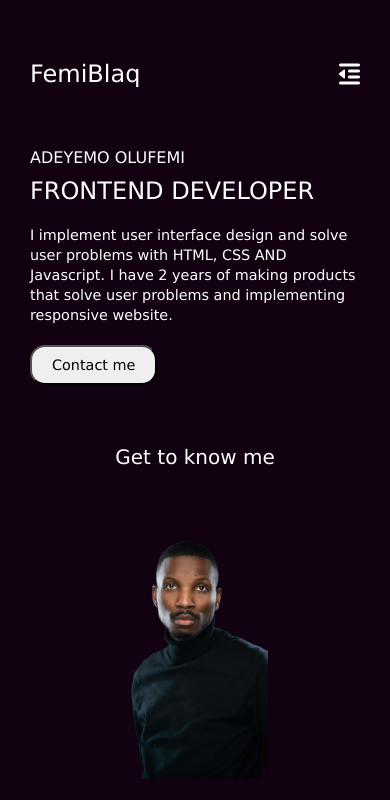
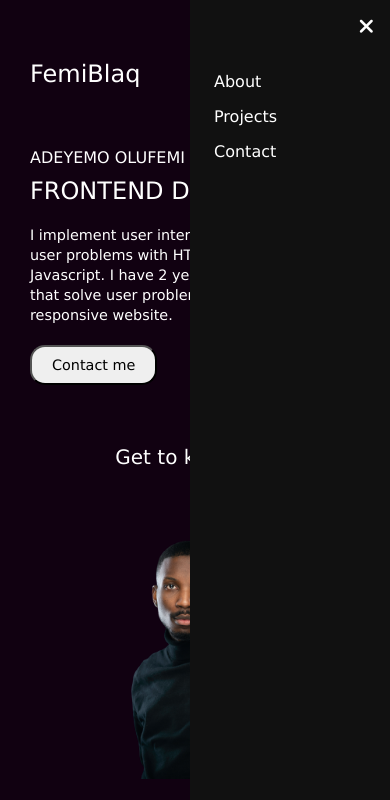
Before and after one commit to CoderAayushDodia/Portfolio-Website, a plain HTML site: page biodata/index.html in a window 390 px wide. Both pictures are taken after a click on the icon 339 px from the left and 74 px from the top of the page. Shown: the top 800 px of the page. Drawn offline with Linux system fonts and the light colour scheme.

Commit message:
Menu bar

```diff
--- a/biodata/css/style.css
+++ b/biodata/css/style.css
@@ -134,23 +134,24 @@ body {
   outline: none;
   border: 2px solid white;
   border-radius: 10px;
-  margin-right: 15px;
+  gap: 10px;
 }
 
 .gmail {
+  display: flex;
+  flex-direction: column;
   margin: 100px 0;
   text-align: center;
+  gap: 25px;
 }
 
 .gmail p {
   font-size: 1.5rem;
-  margin-bottom: 30px;
 }
 
 .gmail h2 {
   font-weight: 100;
   font-size: 2.3rem;
-  margin-bottom: 20px;
 }
 
 .gmail h1 {
@@ -179,14 +180,49 @@ body {
   font-size: 1.2rem;
 }
 
-.mobile {
+#menu-toggle {
   display: none;
-  align-items: center;
+  cursor: pointer;
 }
 
-#close {
-  display: none;
+/* side menu */
+.side-menu {
+  position: fixed;
+  top: 0;
+  right: -250px;
+  width: 250px;
+  height: 100vh;
+  background: #111;
+  color: white;
+  padding: 2rem;
+  transition: right 1s ease;
+  z-index: 999;
 }
+
+.side-menu.active {
+  right: 0;
+}
+
+.side-menu ul {
+  list-style: none;
+  padding: 0;
+  margin-top: 3rem;
+}
+
+.side-menu ul li {
+  margin: 1rem 0;
+  font-size: 1.2rem;
+  cursor: pointer;
+}
+
+#close-menu {
+  position: absolute;
+  top: 1rem;
+  right: 1rem;
+  font-size: 1.5rem;
+  cursor: pointer;
+}
+
 /* #para{
     margin-bottom: 30px;
     line-height: 22px;
@@ -250,20 +286,19 @@ body {
   }
   .p-text div button {
     padding: 5px 10px;
-    margin-right: 10px;
+    gap: 15px;
     font-size: 0.6rem;
   }
   .gmail {
     margin: 70px 0;
+    gap: 15px;
   }
   .gmail p {
     font-size: 1rem;
-    margin-bottom: 15px;
   }
   .gmail h2 {
     font-weight: 100;
     font-size: 1.5rem;
-    margin-bottom: 15px;
   }
   .gmail h1 {
     font-size: 2rem;
@@ -447,4 +482,20 @@ body {
   .copywrite {
     margin: 30px;
   }
+  #menu-toggle {
+    display: block;
+  }
+  .side-menu {
+    width: 200px;
+    padding: 1.5rem;
+  }
+  .side-menu ul li {
+    font-size: 1rem;
+  }
+  #menu-toggle {
+    font-size: 1.5rem;
+  }
+  #close-menu {
+    font-size: 1.3rem;
+  }
 }
--- a/biodata/index.html
+++ b/biodata/index.html
@@ -5,7 +5,10 @@
     <meta name="viewport" content="width=device-width, initial-scale=1.0" />
     <title>Portfolio</title>
     <link rel="stylesheet" href="css/style.css" />
-    <link rel="stylesheet" href="https://cdnjs.cloudflare.com/ajax/libs/font-awesome/6.7.2/css/all.min.css">
+    <link
+      rel="stylesheet"
+      href="https://cdnjs.cloudflare.com/ajax/libs/font-awesome/6.7.2/css/all.min.css"
+    />
   </head>
   <body>
     <section class="navbar">
@@ -15,12 +18,20 @@
           <li>About</li>
           <li>Projects</li>
           <li>Contact</li>
-          <a href="#" id="close"><i class="fa-solid fa-x"></i></a>
         </ul>
       </div>
-      <div class="mobile">
-        <i id="bar" class="fas fa-outdent"></i>
+    <i id="menu-toggle" class="fas fa-bars"></i>
+
+    <!-- slide menu -->
+     <div class="side-menu" id="sideMenu">
+        <i id="close-menu" class="fas fa-times"></i>
+        <ul>
+          <li>About</li>
+          <li>Projects</li>
+          <li>Contact</li>
+        </ul>
      </div>
+
     </section>
     <section class="hero">
       <div class="text">
@@ -68,7 +79,7 @@
     <h3 class="Tag">Projects</h3>
     <section class="project">
       <div class="p-img">
-            <img src="image/Mask.png" alt="">
+        <img src="image/Mask.png" alt="" />
         <div class="p-text">
           <h3>Tictok Application</h3>
           <div>
@@ -79,7 +90,7 @@
         </div>
       </div>
       <div class="p-img">
-          <img src="image/Mask.png" alt="">
+        <img src="image/Mask.png" alt="" />
         <div class="p-text">
           <h3>Tictok Application</h3>
           <div>
@@ -90,7 +101,7 @@
         </div>
       </div>
       <div class="p-img">
-          <img src="image/Mask.png" alt="">
+        <img src="image/Mask.png" alt="" />
         <div class="p-text">
           <h3>Tictok Application</h3>
           <div>
@@ -101,7 +112,7 @@
         </div>
       </div>
       <div class="p-img">
-          <img src="image/Mask.png" alt="">
+        <img src="image/Mask.png" alt="" />
         <div class="p-text">
           <h3>Tictok Application</h3>
           <div>
@@ -112,7 +123,7 @@
         </div>
       </div>
       <div class="p-img">
-          <img src="image/Mask.png" alt="">
+        <img src="image/Mask.png" alt="" />
         <div class="p-text">
           <h3>Tictok Application</h3>
           <div>
@@ -137,9 +148,7 @@
         <i class="fa-brands fa-twitter" aria-label="Twitter profile"></i>
       </div>
     </section>
-     <section class="copywrite">
-        © FemiBlaq 2025
-     </section>
+    <section class="copywrite">© FemiBlaq 2025</section>
     <script src="js/app.js"></script>
   </body>
 </html>
--- a/biodata/js/app.js
+++ b/biodata/js/app.js
@@ -1,29 +1,21 @@
-const bar = document.getElementById("bar");
-const nav = document.getElementById("about");
-const close = document.getElementById("close");
+const menuToggle = document.getElementById("menu-toggle");
+const sideMenu = document.getElementById("sideMenu");
+const closeMenu = document.getElementById("close-menu");
 
-if(bar){
-    bar.addEventListener('click', () => {
-        nav.classList.add('active');
-
-        console.log("clicked");
-    })
-}
-
-if(close){
-    close.addEventListener('click', () => {
-        nav.classList.remove('active');
-        console.log("press")
-    })
-}
+menuToggle.addEventListener("click", () => {
+  sideMenu.classList.add("active");
+});
+closeMenu.addEventListener("click", () => {
+  sideMenu.classList.remove("active");
+});
 
 const observer = new IntersectionObserver((entries) => {
-    entries.forEach((entry) => {
-      if (entry.isIntersecting) {
-        entry.target.classList.add('visible');
-      }
-    });
+  entries.forEach((entry) => {
+    if (entry.isIntersecting) {
+      entry.target.classList.add("visible");
+    }
   });
+});
 
-  const elements = document.querySelectorAll('.animate-on-scroll');
-  elements.forEach((el) => observer.observe(el));
+const elements = document.querySelectorAll(".animate-on-scroll");
+elements.forEach((el) => observer.observe(el));
```
Lines whose indentation alone changed are shown as unchanged.
